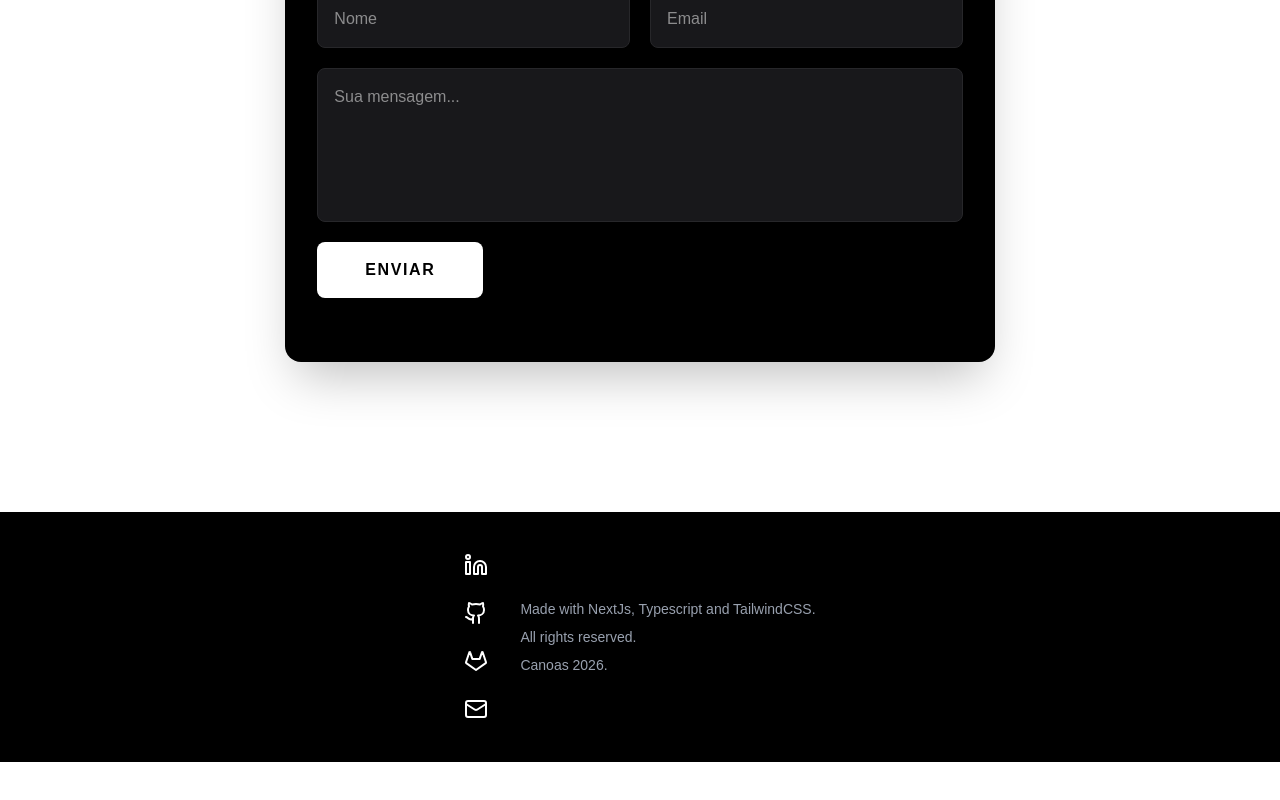
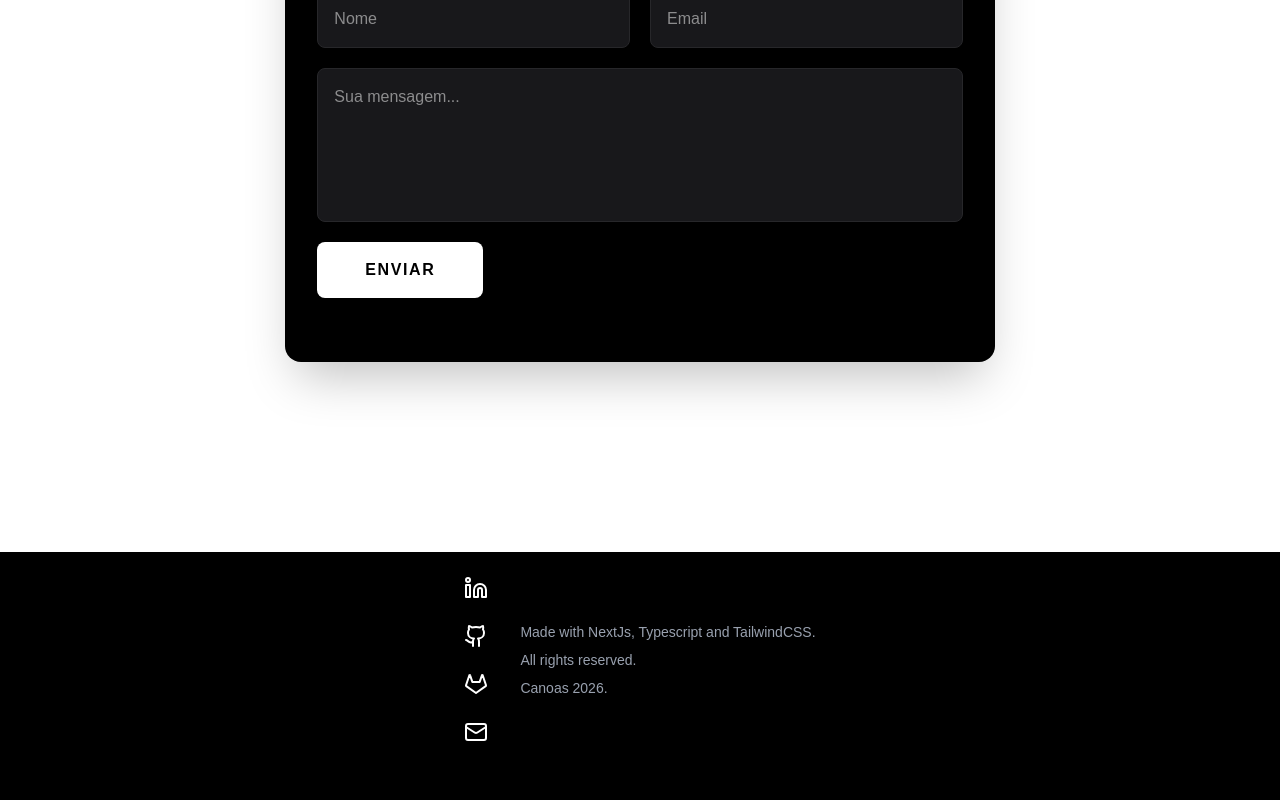
Before and after one commit to GiovaniFRA/portifolio, a Next.js app: page /en in a window 1280 px wide. Shown: the part 3488-4288 px from the top of the page. Before the commit the page ends 4250 px from the top, so only its background shows below. Built offline with nearby package versions, Linux system fonts and the light colour scheme.

Commit message:
feat: footer absolute

```diff
--- a/app/[locale]/components/footer.tsx
+++ b/app/[locale]/components/footer.tsx
@@ -13,7 +13,7 @@ export default function Footer() {
     router.push(`/${lang}`);
   }
   return (
-    <div className="flex w-full bg-[black] justify-center z-2 h-[250px]">
+    <div className="absolute w-full my-10 bg-[black] justify-center z-2 h-[250px]">
         <footer className="flex items-center justify-center gap-8 max-w-[1440px] w-full px-[5vw] py-6">
             {/* Lado Esquerdo: Home e Idioma */}
             <div className="flex flex-col items-center gap-6 justify-self-start">
```
